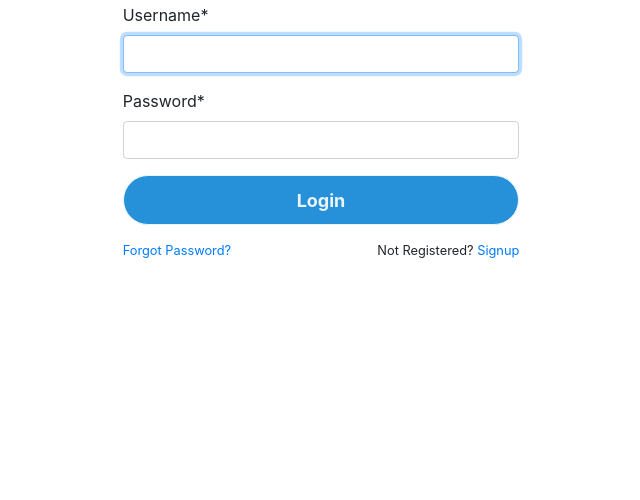
After one commit to het-parekh/donation_website, a Django app: page /login/ in a window 1280 px wide. The commit adds this page. Shown: the part 259-759 px from the top of the page, without its empty margins (319-959 px from the left). Run offline with Django 3.2, Linux system fonts and the light colour scheme; some libraries are stand-ins or nearby versions.

Commit message:
Login|Register Front End Done [From modal to Page]

```diff
--- a/User/apps.py
+++ b/User/apps.py
@@ -2,4 +2,4 @@ from django.apps import AppConfig
 
 
 class UserConfig(AppConfig):
-    name = 'User'
+    name = 'user'
--- /dev/null
+++ b/User/templates/User/login.html
@@ -0,0 +1,24 @@
+{% extends 'donation/base.html' %}
+{% load crispy_forms_tags %}
+
+{% block content %}
+<body>
+    <div class="mt-4 container col-sm-4 pt-1">
+        <center><img style="width:160px"  src="http://bit.ly/31pHqJb" alt=""></center>
+        <form class = 'mt-4' method = "POST" >
+            {% csrf_token %}
+            {% comment %} <input type="text" placeholder="Username" required>
+            <input type="password" placeholder="Password" required> {% endcomment %}
+            {{form|crispy}}
+            <input type="submit" class="w-100" value="Login"></input>
+            <small class="mt-3 pass float-left"><a href=''>Forgot Password?</a></small>
+            <small style class="mt-3 float-right">Not Registered?
+            <a href="{% url 'register' %}">Signup</a>
+            </small>
+
+
+        </form>
+    </div>
+</body>
+
+{% endblock content %}
--- a/User/views.py
+++ b/User/views.py
@@ -1,3 +1,5 @@
-from django.shortcuts import render
+from django.shortcuts import render,get_object_or_404
 
 # Create your views here.
+def register(request):
+    return render(request,'user/register.html')
--- /dev/null
+++ b/donation/forms.py
@@ -0,0 +1 @@
+from django import forms
--- a/donation/static/donation/main.css
+++ b/donation/static/donation/main.css
@@ -6,47 +6,8 @@ Popup Login
     padding: 0;
 }
 
-.bg-model{
-    width: 100%;
-    height: 100%;
-    background-color: rgba(0,0,0,0.7);
-    position: absolute;
-    top: 0;
-    display: flex;
-    justify-content: center;
-    align-items: center;
-    display: none;
-}
-
-.model-content{
-    width: 300px;
-    height: 400px;
-    background-color: #fff;
-    border-radius: 4px;
-    text-align: center;
-    padding: 20px;
-    position: relative;
-}
-
-.model-content img{
-    width: 120px;
-    border-radius: 50%;
-}
-
-input{
-    width: 100%;
-    padding:8px 10px;
-    margin-top: 10px;
-    margin-bottom: 10px;
-    box-sizing: border-box;
-    outline: none;
-    border: 1px solid #aaa;
-    background: #eee;
-    border-radius: 5px;
-}
-
 input[type="submit"]{
-    width: 100%;
+    width: 100px;
     height: 50px;
     border: 1px solid;
     background: #2691d9;
@@ -95,7 +56,7 @@ Navbar
 .navbar{
     width: 100%;
     overflow: hidden;
-    height: 70px;
+    height: 90px;
     line-height: 70px;
     background: #333;
 }
@@ -141,24 +102,18 @@ Navbar
 /********************
 Registration
 ********************/
+.register_body{
+    background-image: url('/static/images/registration.jpg');
+    background-size: cover;
+    overflow-x: hidden;
+    padding-bottom: 20px;
 
-*{
-    margin: 0;
-    padding: 0;
-    box-sizing: border-box;
-    font-family: Arial, Helvetica, sans-serif;
 }
-
-body{
-    background-image: url(images/registration.jpg);
-    overflow: hidden;
-}
-
 .wrapper{
     max-width: 500px;
     width: 100%;
     background: rgba(255, 255, 255, 0.9);
-    margin: 20px auto;
+    margin: 20px auto 0px;
     padding: 30px;
     box-shadow: 1px 1px 2px rgba(0,0,0,0.125);
 }
@@ -205,15 +160,12 @@ body{
     resize: none;
     height: 125px;
 }
-.wrapper .form .input-field .custom-select{
+/*.wrapper .form .input-field .custom-select{
     position: relative;
-    z-index: auto;
     width: 100%;
     height: 37px;
 }
-
 .wrapper .form .input-field .custom-select select{
-    -webkit-appearance: none;
     appearance: none;
     border: 1px solid #d5dbd9;
     width: 100%;
@@ -222,7 +174,6 @@ body{
     border-radius: 3px;
     outline: none;
 }
-
 .wrapper .form .input-field .custom-select:before{
     content: "";
     position: absolute;
@@ -231,7 +182,7 @@ body{
     border: 8px solid;
     border-color: #292c2b transparent transparent transparent;
     pointer-events: none;
-}
+}*/
 
 .wrapper .form .input-field .input:focus,
 .wrapper .form .input-field .textarea:focus,
--- a/donation/static/donation/main.js
+++ b/donation/static/donation/main.js
@@ -1,10 +1,11 @@
 /*************
  Popup Login
  ************/
-document.getElementById('login').addEventListener('click', function(){
-    document.querySelector('.bg-model').style.display = 'flex';
-});
 
-document.querySelector('.close').addEventListener('click', function(){
-    document.querySelector('.bg-model').style.display = 'none';
-});
+// document.getElementById('login_modal').addEventListener('click', function(){
+//     document.querySelector('.bg-model').style.display = 'flex';
+// });
+
+// document.querySelector('.close').addEventListener('click', function(){
+//     document.querySelector('.bg-model').style.display = 'none';
+// });
--- a/donation/templates/donation/base.html
+++ b/donation/templates/donation/base.html
@@ -3,42 +3,39 @@
 <!DOCTYPE html>
 <html>
     <head>
-        <link rel="stylesheet" href="main.css">
+        <link rel="stylesheet" href="{% static 'donation/main.css' %}">
+        <link rel="stylesheet" href="https://cdn.jsdelivr.net/npm/bootstrap@4.5.3/dist/css/bootstrap.min.css" integrity="sha384-TX8t27EcRE3e/ihU7zmQxVncDAy5uIKz4rEkgIXeMed4M0jlfIDPvg6uqKI2xXr2" crossorigin="anonymous">
+
     </head>
     <body>
         <div class="navbar">
             <div class="container">
                 <div class="logo-div">
-                    <img src="images/logo.png" alt="" class="logo">
+                    <img src = "{% static '/images/logo.png' %}" alt="" class="logo">
                 </div>
                 <div class="navbar-links">
                     <ul class="menu">
-                        <li><a href="home.html">Home</a></li>
+                        <li><a href="{% url 'donation-home' %}">Home</a></li>
                         <li><a href="#">About</a></li>
-                        <li><a href="registration.html" id="signup">Signup</a></li>
-                        <li><a href="#" id="login">Login</a></li>
+                      <li><a href="{% url 'register' %}" id="signup">Signup</a></li>
+                        <li><a href="{% url 'login' %}">Login</a></li>
                     </ul>
                 </div>
             </div>
         </div>
-        <div class="bg-model">
-            <div class="model-content">
+        {% if messages %}
+            {% for message in messages %}
+              <div class="alert alert-{{ message.tags }}">
+                {{ message }}
+              </div>
+            {% endfor %}
+          {% endif %}
 
-                <div class="close">+</div>
-                <img src="http://bit.ly/31pHqJb" alt="">
 
-                <form action="">
-                    <input type="text" placeholder="Username" required>
-                    <input type="password" placeholder="Password" required>
-                    <div class="pass">Forgot Password?</div>
-                    <input type="submit" value="Login">
-                    <div class="signup">Not Registered?
-                        <a href="registration.html">Signup</a>
-                    </div>
-                </form>
-            </div>
-        </div>
-
-        <script src="main.js"></script>
+        <script src="https://code.jquery.com/jquery-3.5.1.js" integrity="sha256-QWo7LDvxbWT2tbbQ97B53yJnYU3WhH/C8ycbRAkjPDc=" crossorigin="anonymous"></script>
+        <script src="https://cdn.jsdelivr.net/npm/bootstrap@4.5.3/dist/js/bootstrap.bundle.min.js" integrity="sha384-ho+j7jyWK8fNQe+A12Hb8AhRq26LrZ/JpcUGGOn+Y7RsweNrtN/tE3MoK7ZeZDyx" crossorigin="anonymous"></script>
+        <script src="{% static 'donation/main.js'%}"></script>
     </body>
 </html>
+
+{% block content %}{% endblock content%}
--- /dev/null
+++ b/donation/templates/donation/home.html
@@ -0,0 +1 @@
+ {% extends 'donation/base.html' %}
--- /dev/null
+++ b/donation/urls.py
@@ -0,0 +1,8 @@
+from . import views
+from django.urls import path
+
+
+urlpatterns = [
+    path('',views.home,name = 'donation-home'),
+    #path('/login',views.UserLogin,name = 'login')
+]
--- a/donation_website/urls.py
+++ b/donation_website/urls.py
@@ -14,8 +14,20 @@ Including another URLconf
     2. Add a URL to urlpatterns:  path('blog/', include('blog.urls'))
 """
 from django.contrib import admin
-from django.urls import path
+from django.urls import path,include
+from user import views as user_views
+from django.conf import settings
+from django.conf.urls.static import static
+from  django.contrib.auth.views import LoginView,LogoutView
 
 urlpatterns = [
     path('admin/', admin.site.urls),
+    path('',include('donation.urls')),
+    path('login/',LoginView.as_view(template_name="user/login.html"),name='login'),
+    path('register/',user_views.register,name='register')
+
+
 ]
+
+if settings.DEBUG:
+    urlpatterns += static(settings.MEDIA_URL, document_root=settings.MEDIA_ROOT)
```
Also changed, not shown: User/templates/User/logout.html (added, +9 -0 lines), User/templates/User/register.html (+7 -45 lines), donation/views.py (+8 -1 lines), donation_website/settings.py (+12 -1 lines), db.sqlite3, donation/static/images/logo.png (renamed from images/logo.png), donation/static/images/registration.jpg (renamed from images/registration.jpg).
